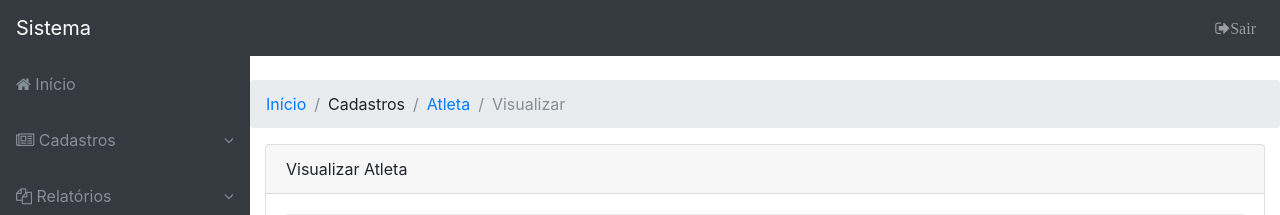
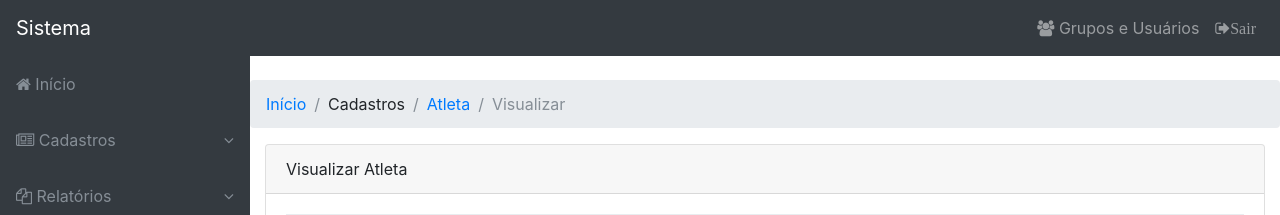
Before and after one commit to phbsilva2/dashboard, a Django app: page /atleta/1/ in a window 1280 px wide. Shown: the top 215 px of the page. Run offline with Django 3.2, Linux system fonts and the light colour scheme; a user stored in the database is signed in; tables that the repository leaves empty hold one stand-in row (values such as "Sample post"); some libraries are stand-ins or nearby versions.

Commit message:
Incuído o item de menu Grupos e Usuários no menu superior

```diff
--- a/jif/templates/jif/menu.html
+++ b/jif/templates/jif/menu.html
@@ -1,4 +1,14 @@
 {% extends '_nav_sidebar.html' %}
+
+{% block nav_top %}
+	<li class="nav-item">
+		<a class="nav-link" href="{% url 'admin:index' %}">
+			<i class="fa fa-users"></i>
+			<span class="nav-link-text">Grupos e Usuários</span>
+		</a>
+	</li>
+{% endblock %}
+
 {% block nav_links %}
 	<li class="nav-item" data-toggle="tooltip" data-placement="right">
 		<a class="nav-link nav-link-collapse collapse" href="#cadastro"
```
